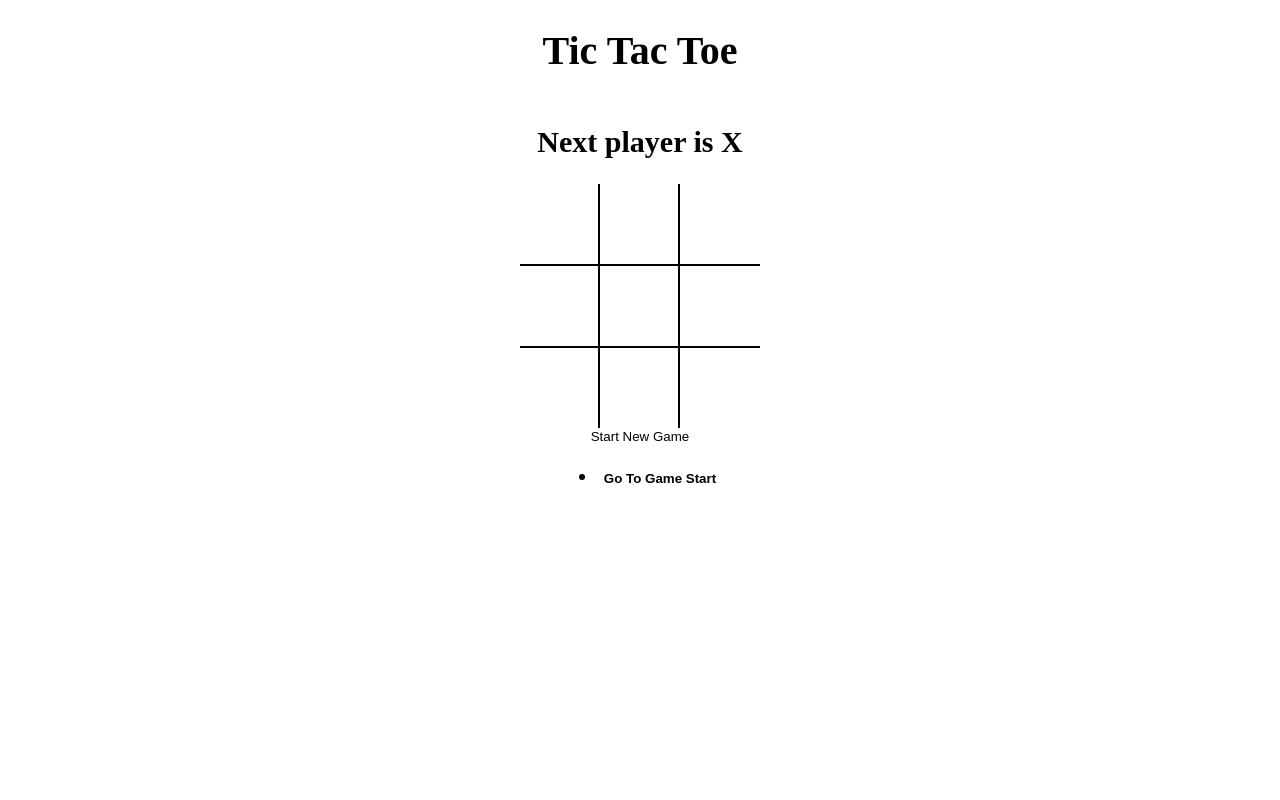
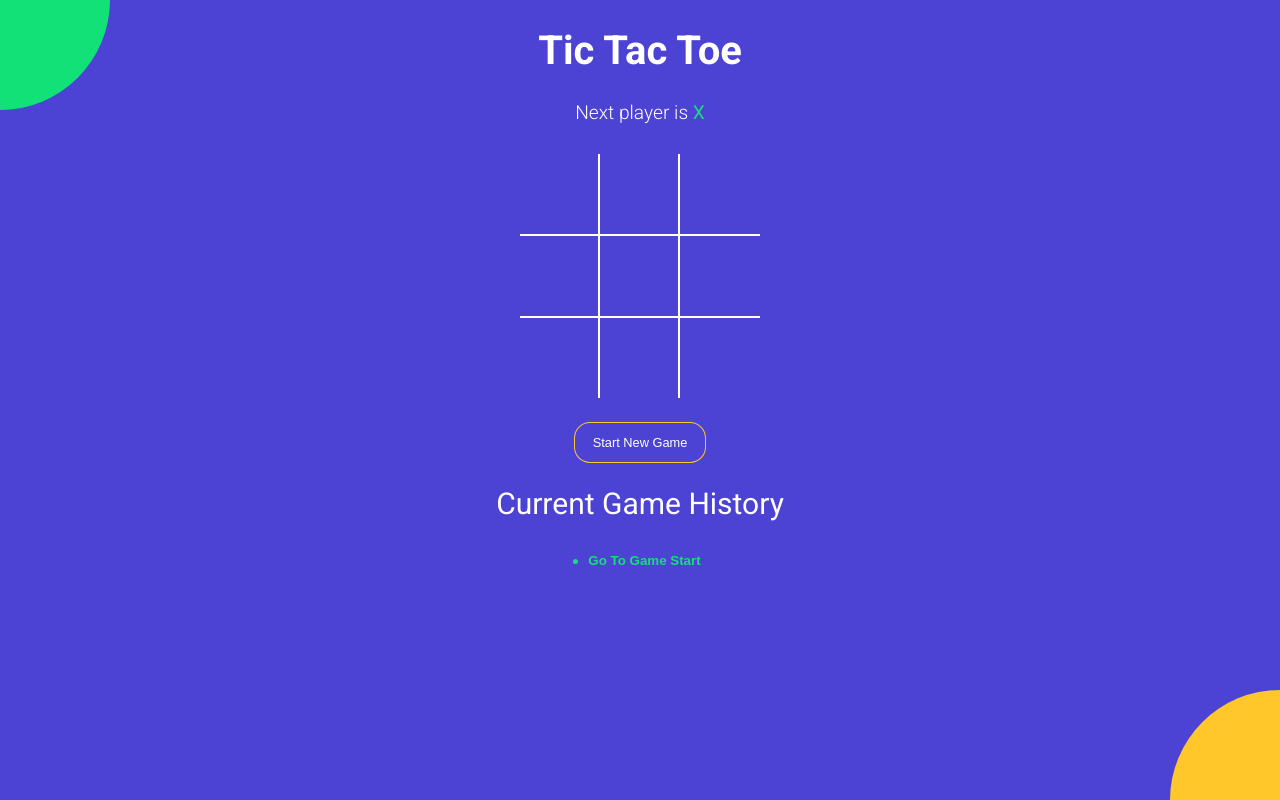
Before and after one commit to kartikaygandhi123/tictactoe_project-, a React (Vite) app: page / in a window 1280 px wide. Built offline with nearby package versions, Linux system fonts and the light colour scheme.

Commit message:
styling is done

```diff
--- a/index.html
+++ b/index.html
@@ -1,7 +1,14 @@
 <!DOCTYPE html>
 <html>
   <head>
-    <title>React Vite Micro App</title>
+    <meta charset="UTF-8" />
+    <meta name="viewport" content="width=device-width, initial-scale=1.0" />
+    <meta http-equiv="X-UA-Compatible" content="ie=edge" />
+    <link
+      href="https://fonts.googleapis.com/css?family=Roboto:300,400,700&display=swap"
+      rel="stylesheet"
+    />
+    <title>TIC TAC TOE</title>
   </head>
   <body>
     <div id="root"></div>
--- a/src/App.jsx
+++ b/src/App.jsx
@@ -49,7 +49,9 @@
 
   return (
     <div className="app">
-      <h1>Tic Tac Toe</h1>
+      <h1>
+        Tic<span className="text-green"></span> Tac Toe
+      </h1>
       <StatusMessage winner={winner} current={current} />
 
       <Board
@@ -57,10 +59,16 @@
         handleSquareClick={handleSquareClick}
         winningSquares={winningSquares}
       />
-      <button type="button" onClick={onNewGame}>
+      <button
+        type="button"
+        onClick={onNewGame}
+        className={`btn-reset ${winner ? 'active' : ''}`}
+      >
         Start New Game
       </button>
+      <h2 style={{ fontWeight: 'normal' }}>Current Game History</h2>
       <History history={history} moveTo={moveTo} currentMove={currentMove} />
+      <div className="bg-balls" />
     </div>
   );
 };
--- a/src/StatusMessage.jsx
+++ b/src/StatusMessage.jsx
@@ -4,13 +4,32 @@
   const noMovesLeft = current.board.every(el => el !== null);
 
   return (
-    <h2>
-      {winner && `Winner is ${winner}`}
-      {!winner &&
-        !noMovesLeft &&
-        `Next player is ${current.isNext ? 'X' : 'O'}`}
-      {!winner && noMovesLeft && 'X and O tied'}
-    </h2>
+    <div className="status-message">
+      {winner && (
+        <>
+          Winner is{' '}
+          <span className={winner === 'X' ? 'text-green' : 'text-orange'}>
+            {winner}
+          </span>
+        </>
+      )}
+      {!winner && !noMovesLeft && (
+        <>
+          Next player is {''}
+          <span className={current.isNext ? 'text-green' : 'text-orange'}>
+            {current.isNext ? 'X' : 'O'}
+            {''}
+          </span>
+        </>
+      )}
+
+      {!winner && noMovesLeft && (
+        <>
+          <span className="text-green">X </span> and{' '}
+          <span className="text-orange">O</span>
+        </>
+      )}
+    </div>
   );
 }
 
--- a/src/components/History.jsx
+++ b/src/components/History.jsx
@@ -2,14 +2,13 @@
 
 function History({ history, moveTo, currentMove }) {
   return (
-    <ul>
+    <div className="history-wrapper">
+      <ul className="history">
         {history.map((_, move) => {
           return (
             <li key={move}>
               <button
-              style={{
-                fontWeight: move === currentMove ? 'bold' : 'normal',
-              }}
+                className={`btn-move ${move === currentMove ? 'active' : ''}`}
                 type="button"
                 onClick={() => {
                   moveTo(move);
@@ -21,6 +20,7 @@
           );
         })}
       </ul>
+    </div>
   );
 }
 
--- a/src/components/Square.jsx
+++ b/src/components/Square.jsx
@@ -5,8 +5,10 @@
   return (
     <button
       type="button"
-      className="square"
       onClick={onClick}
+      className={`square ${isWinningSquare ? 'winning' : ''} ${
+        value === 'X' ? 'text-green' : 'text-orange'
+      }`}
       style={{ fontWeight: isWinningSquare ? 'bold' : 'normal' }}
     >
       {value}
--- a/src/components/styles/root.scss
+++ b/src/components/styles/root.scss
@@ -1,4 +1,11 @@
+$green: #12e177;
+$orange: #ffc72a;
+$blue: #4c43d4;
+
 body {
+  font-family: 'Roboto', sans-serif;
+  background-color: $blue;
+  color: #fff;
   padding: 0;
   margin: 0;
 }
@@ -19,18 +26,83 @@
   align-items: center;
 }
 
+.text-green {
+  color: $green;
+}
+
+.text-orange {
+  color: $orange;
+}
+
+.history-wrapper {
+  width: 300px;
+  text-align: center;
+  margin-bottom: 20px;
+  .history {
+    display: inline-block;
+    padding: 0;
+    margin: 0;
+    li {
+      list-style: none;
+      text-align: left;
+      &:before {
+        content: '';
+        border-radius: 50%;
+        display: inline-block;
+        height: 5px;
+        width: 5px;
+        background-color: $green;
+        margin-right: 4px;
+        margin-bottom: 1px;
+      }
+
+      .btn-move {
+        color: #fff;
+        &.active {
+          font-weight: bold;
+          color: $green;
+        }
+      }
+    }
+  }
+}
+
+.status-message {
+  margin-bottom: 30px;
+  font-size: 1.2rem;
+  font-weight: lighter;
+  span {
+    font-weight: normal;
+  }
+}
+
+.btn-reset {
+  font-size: 0.8rem;
+  color: #fff;
+  border-radius: 15px;
+  padding: 12px 18px;
+  margin-top: 25px;
+  transition: all 0.2s;
+  background-color: $blue;
+  box-shadow: 0px 0px 0px 1px $orange;
+  &.active {
+    background-color: $orange;
+    box-shadow: none;
+  }
+}
+
 .board {
   .board-row {
     display: flex;
     flex-direction: row;
-    border-bottom: 2px solid #000;
+    border-bottom: 2px solid #fff;
     &:last-child {
       border-bottom: none;
     }
     .square {
       width: 80px;
       height: 80px;
-      border-right: 2px solid #000;
+      border-right: 2px solid #fff;
       font-size: 2.5rem;
       padding: 0;
       overflow: hidden;
@@ -38,6 +110,407 @@
       &:last-child {
         border-right: none;
       }
+      &.winning {
+        animation: scaleText 1.4s infinite;
+        @keyframes scaleText {
+          0% {
+            transform: 2.5rem;
+          }
+          50% {
+            font-size: 3.5rem;
+          }
+          100% {
+            font-size: 2.5rem;
+          }
+        }
+      }
     }
   }
 }
+
+.bg-balls {
+  position: fixed;
+  top: 0;
+  left: 0;
+  right: 0;
+  bottom: 0;
+  min-width: 100%;
+  z-index: -1;
+
+  &:before,
+  &:after {
+    content: '';
+    position: absolute;
+    width: 150px;
+    height: 150px;
+    border-radius: 50%;
+  }
+
+  &:before {
+    background-color: $orange;
+    right: -75px;
+    bottom: -75px;
+    @media screen and (min-width: 476px) {
+      width: 220px;
+      height: 220px;
+      right: -110px;
+      bottom: -110px;
+    }
+  }
+
+  &:after {
+    background-color: $green;
+    top: -75px;
+    left: -75px;
+    @media screen and (min-width: 476px) {
+      width: 220px;
+      height: 220px;
+      top: -110px;
+      left: -110px;
+    }
+  }
+}
+$green: #12e177;
+$orange: #ffc72a;
+$blue: #4c43d4;
+
+body {
+  font-family: 'Roboto', sans-serif;
+  background-color: $blue;
+  color: #fff;
+  padding: 0;
+  margin: 0;
+}
+
+button {
+  background: none;
+  border: none;
+  outline: none;
+  &:hover {
+    cursor: pointer;
+  }
+}
+
+.app {
+  font-size: 20px;
+  display: flex;
+  flex-direction: column;
+  align-items: center;
+}
+
+.text-green {
+  color: $green;
+}
+
+.text-orange {
+  color: $orange;
+}
+
+.history-wrapper {
+  width: 300px;
+  text-align: center;
+  margin-bottom: 20px;
+  .history {
+    display: inline-block;
+    padding: 0;
+    margin: 0;
+    li {
+      list-style: none;
+      text-align: left;
+      &:before {
+        content: '';
+        border-radius: 50%;
+        display: inline-block;
+        height: 5px;
+        width: 5px;
+        background-color: $green;
+        margin-right: 4px;
+        margin-bottom: 1px;
+      }
+
+      .btn-move {
+        color: #fff;
+        &.active {
+          font-weight: bold;
+          color: $green;
+        }
+      }
+    }
+  }
+}
+
+.status-message {
+  margin-bottom: 30px;
+  font-size: 1.2rem;
+  font-weight: lighter;
+  span {
+    font-weight: normal;
+  }
+}
+
+.btn-reset {
+  font-size: 0.8rem;
+  color: #fff;
+  border-radius: 15px;
+  padding: 12px 18px;
+  margin-top: 25px;
+  transition: all 0.2s;
+  background-color: $blue;
+  box-shadow: 0px 0px 0px 1px $orange;
+  &.active {
+    background-color: $orange;
+    box-shadow: none;
+  }
+}
+
+.board {
+  .board-row {
+    display: flex;
+    flex-direction: row;
+    border-bottom: 2px solid #fff;
+    &:last-child {
+      border-bottom: none;
+    }
+    .square {
+      width: 80px;
+      height: 80px;
+      border-right: 2px solid #fff;
+      font-size: 2.5rem;
+      padding: 0;
+      overflow: hidden;
+      transition: all 0.2s;
+      &:last-child {
+        border-right: none;
+      }
+      &.winning {
+        animation: scaleText 1.4s infinite;
+        @keyframes scaleText {
+          0% {
+            transform: 2.5rem;
+          }
+          50% {
+            font-size: 3.5rem;
+          }
+          100% {
+            font-size: 2.5rem;
+          }
+        }
+      }
+    }
+  }
+}
+
+.bg-balls {
+  position: fixed;
+  top: 0;
+  left: 0;
+  right: 0;
+  bottom: 0;
+  min-width: 100%;
+  z-index: -1;
+
+  &:before,
+  &:after {
+    content: '';
+    position: absolute;
+    width: 150px;
+    height: 150px;
+    border-radius: 50%;
+  }
+
+  &:before {
+    background-color: $orange;
+    right: -75px;
+    bottom: -75px;
+    @media screen and (min-width: 476px) {
+      width: 220px;
+      height: 220px;
+      right: -110px;
+      bottom: -110px;
+    }
+  }
+
+  &:after {
+    background-color: $green;
+    top: -75px;
+    left: -75px;
+    @media screen and (min-width: 476px) {
+      width: 220px;
+      height: 220px;
+      top: -110px;
+      left: -110px;
+    }
+  }
+}
+$green: #12e177;
+$orange: #ffc72a;
+$blue: #4c43d4;
+
+body {
+  font-family: 'Roboto', sans-serif;
+  background-color: $blue;
+  color: #fff;
+  padding: 0;
+  margin: 0;
+}
+
+button {
+  background: none;
+  border: none;
+  outline: none;
+  &:hover {
+    cursor: pointer;
+  }
+}
+
+.app {
+  font-size: 20px;
+  display: flex;
+  flex-direction: column;
+  align-items: center;
+}
+
+.text-green {
+  color: $green;
+}
+
+.text-orange {
+  color: $orange;
+}
+
+.history-wrapper {
+  width: 300px;
+  text-align: center;
+  margin-bottom: 20px;
+  .history {
+    display: inline-block;
+    padding: 0;
+    margin: 0;
+    li {
+      list-style: none;
+      text-align: left;
+      &:before {
+        content: '';
+        border-radius: 50%;
+        display: inline-block;
+        height: 5px;
+        width: 5px;
+        background-color: $green;
+        margin-right: 4px;
+        margin-bottom: 1px;
+      }
+
+      .btn-move {
+        color: #fff;
+        &.active {
+          font-weight: bold;
+          color: $green;
+        }
+      }
+    }
+  }
+}
+
+.status-message {
+  margin-bottom: 30px;
+  font-size: 1.2rem;
+  font-weight: lighter;
+  span {
+    font-weight: normal;
+  }
+}
+
+.btn-reset {
+  font-size: 0.8rem;
+  color: #fff;
+  border-radius: 15px;
+  padding: 12px 18px;
+  margin-top: 25px;
+  transition: all 0.2s;
+  background-color: $blue;
+  box-shadow: 0px 0px 0px 1px $orange;
+  &.active {
+    background-color: $orange;
+    box-shadow: none;
+  }
+}
+
+.board {
+  .board-row {
+    display: flex;
+    flex-direction: row;
+    border-bottom: 2px solid #fff;
+    &:last-child {
+      border-bottom: none;
+    }
+    .square {
+      width: 80px;
+      height: 80px;
+      border-right: 2px solid #fff;
+      font-size: 2.5rem;
+      padding: 0;
+      overflow: hidden;
+      transition: all 0.2s;
+      &:last-child {
+        border-right: none;
+      }
+      &.winning {
+        animation: scaleText 1.4s infinite;
+        @keyframes scaleText {
+          0% {
+            transform: 2.5rem;
+          }
+          50% {
+            font-size: 3.5rem;
+          }
+          100% {
+            font-size: 2.5rem;
+          }
+        }
+      }
+    }
+  }
+}
+
+.bg-balls {
+  position: fixed;
+  top: 0;
+  left: 0;
+  right: 0;
+  bottom: 0;
+  min-width: 100%;
+  z-index: -1;
+
+  &:before,
+  &:after {
+    content: '';
+    position: absolute;
+    width: 150px;
+    height: 150px;
+    border-radius: 50%;
+  }
+
+  &:before {
+    background-color: $orange;
+    right: -75px;
+    bottom: -75px;
+    @media screen and (min-width: 476px) {
+      width: 220px;
+      height: 220px;
+      right: -110px;
+      bottom: -110px;
+    }
+  }
+
+  &:after {
+    background-color: $green;
+    top: -75px;
+    left: -75px;
+    @media screen and (min-width: 476px) {
+      width: 220px;
+      height: 220px;
+      top: -110px;
+      left: -110px;
+    }
+  }
+}
```
Lines whose indentation alone changed are shown as unchanged.
